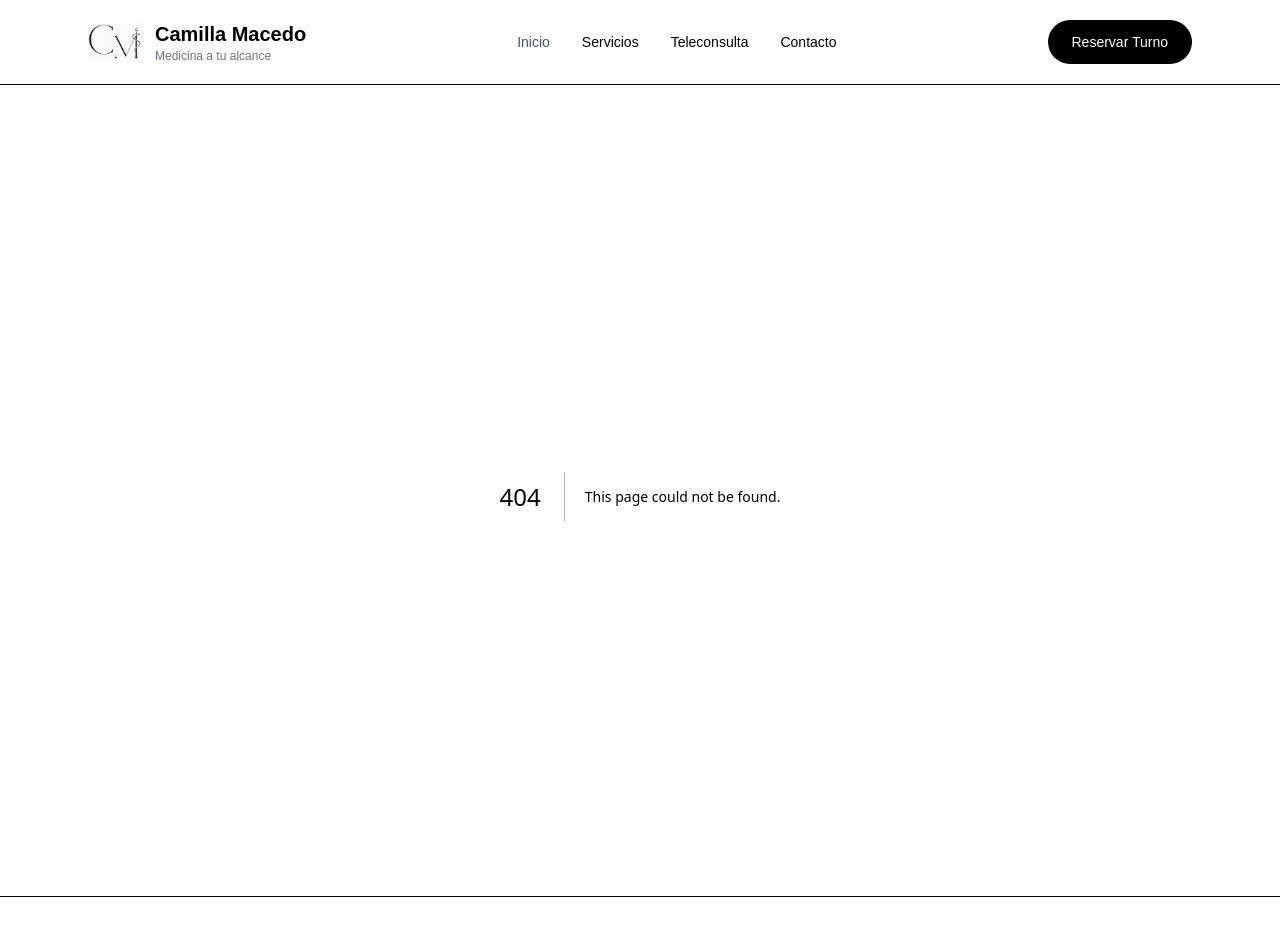
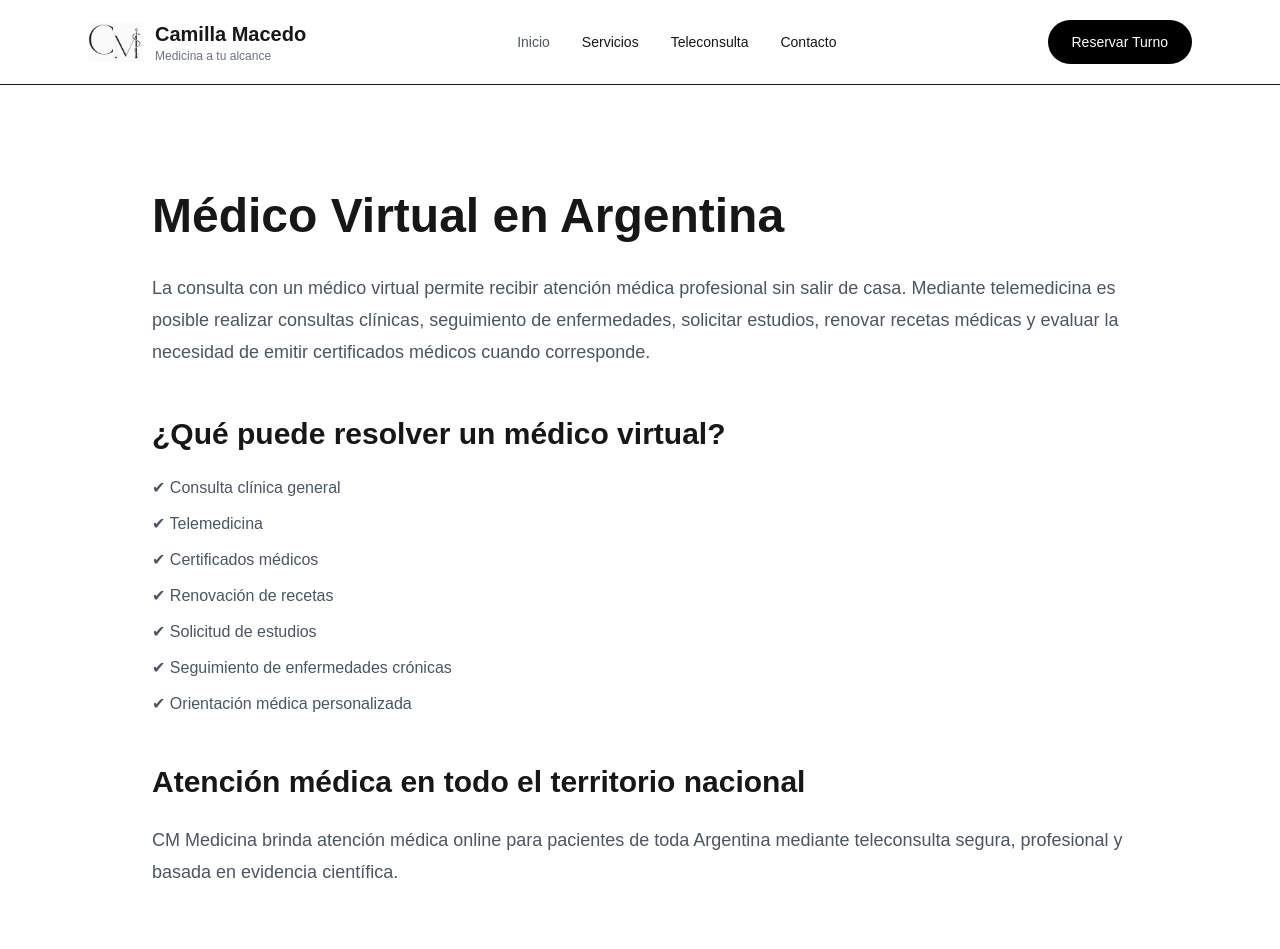
Before and after one commit to camillamacedo/cmmedicina, a Next.js app: page /medico-virtual in a window 1280 px wide. Before the commit this address had no page. Shown: the top 949 px of the page. Built offline with nearby package versions, Linux system fonts and the light colour scheme.

Commit message:
criacao page medico virtua

```diff
--- a/app/layout.tsx
+++ b/app/layout.tsx
@@ -217,7 +217,7 @@ export default function RootLayout({
     `}
   </Script>
 
-  <Script
+ <Script
   id="schema-org"
   type="application/ld+json"
   strategy="afterInteractive"
--- /dev/null
+++ b/app/medico-virtual/page.tsx
@@ -0,0 +1,64 @@
+import type { Metadata } from "next";
+
+export const metadata: Metadata = {
+  title: "Médico Virtual en Argentina",
+  description:
+    "Consulta con un médico virtual mediante telemedicina. Atención médica online, certificados médicos, recetas electrónicas y seguimiento clínico para pacientes de toda Argentina.",
+
+  keywords: [
+    "médico virtual",
+    "consulta online",
+    "telemedicina",
+    "teleconsulta",
+    "médico online",
+    "Argentina",
+  ],
+
+  alternates: {
+    canonical: "https://cmmedicina.com/medico-virtual",
+  },
+};
+
+export default function MedicoVirtual() {
+  return (
+    <main className="mx-auto max-w-5xl px-6 py-24">
+
+      <h1 className="text-5xl font-bold">
+        Médico Virtual en Argentina
+      </h1>
+
+      <p className="mt-8 text-lg leading-8 text-gray-600">
+        La consulta con un médico virtual permite recibir atención médica
+        profesional sin salir de casa. Mediante telemedicina es posible
+        realizar consultas clínicas, seguimiento de enfermedades, solicitar
+        estudios, renovar recetas médicas y evaluar la necesidad de emitir
+        certificados médicos cuando corresponde.
+      </p>
+
+      <h2 className="mt-12 text-3xl font-semibold">
+        ¿Qué puede resolver un médico virtual?
+      </h2>
+
+      <ul className="mt-6 space-y-3 text-gray-600">
+        <li>✔ Consulta clínica general</li>
+        <li>✔ Telemedicina</li>
+        <li>✔ Certificados médicos</li>
+        <li>✔ Renovación de recetas</li>
+        <li>✔ Solicitud de estudios</li>
+        <li>✔ Seguimiento de enfermedades crónicas</li>
+        <li>✔ Orientación médica personalizada</li>
+      </ul>
+
+      <h2 className="mt-12 text-3xl font-semibold">
+        Atención médica en todo el territorio nacional
+      </h2>
+
+      <p className="mt-6 text-lg leading-8 text-gray-600">
+        CM Medicina brinda atención médica online para pacientes de toda
+        Argentina mediante teleconsulta segura, profesional y basada en
+        evidencia científica.
+      </p>
+
+    </main>
+  );
+}
```
